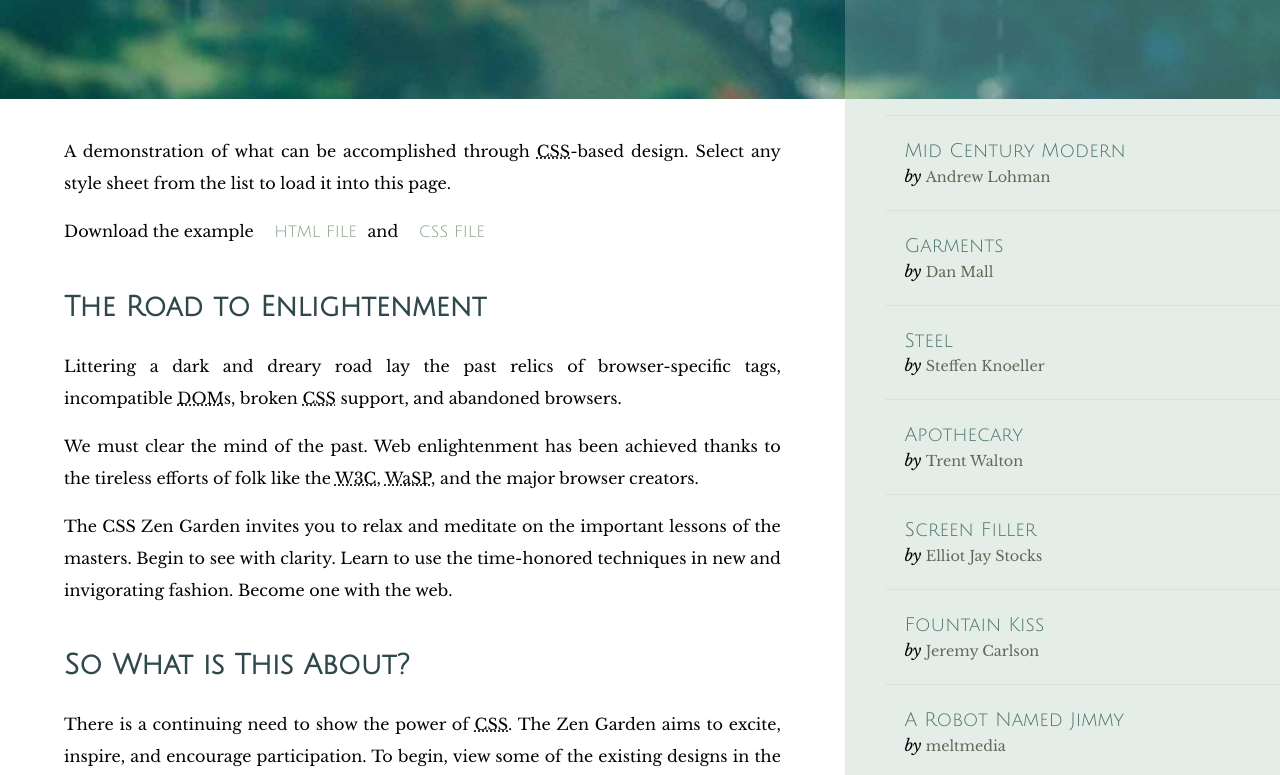
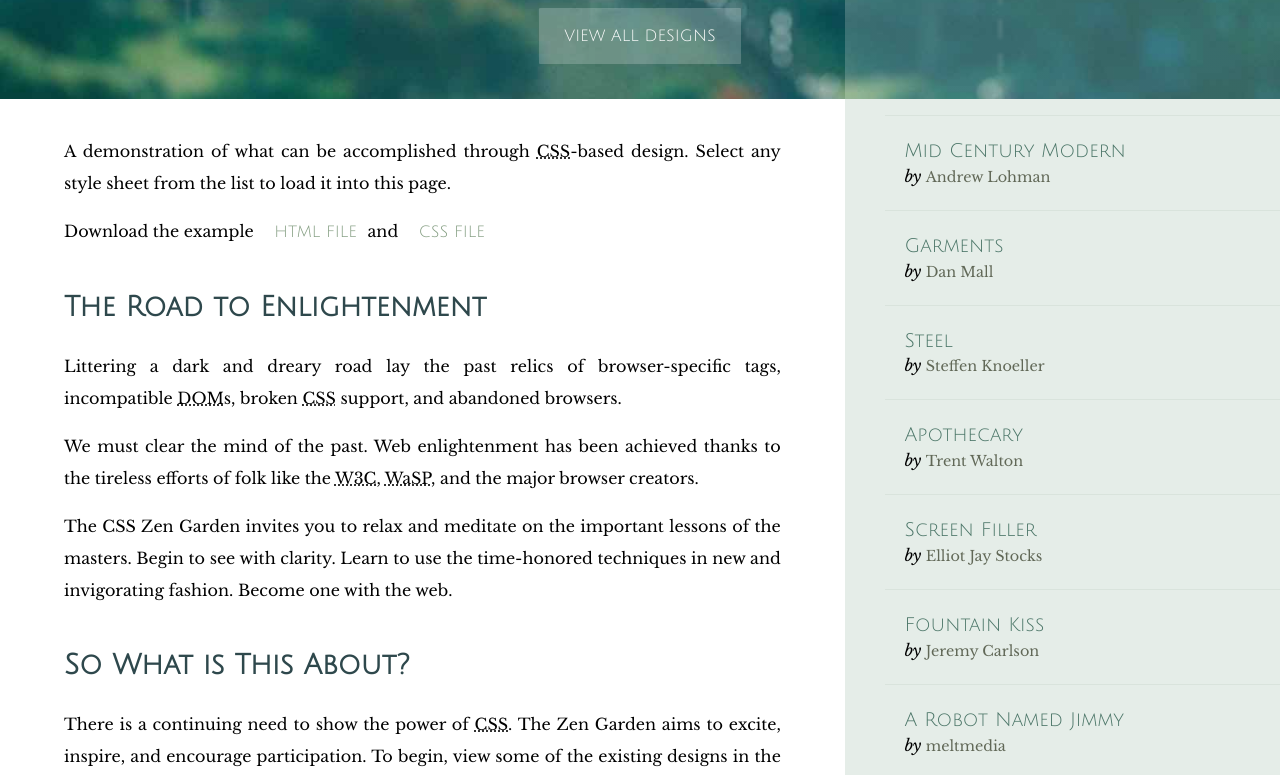
Before and after one commit to anandtoshniwal93/HTML, a plain HTML site: page html/codepen.html in a window 1280 px wide. Shown: the part 151-926 px from the top of the page. Drawn offline with nearby package versions, Linux system fonts and the light colour scheme.

Commit message:
responsive header menu(view all design)

```diff
--- a/css/codepen.css
+++ b/css/codepen.css
@@ -162,6 +162,16 @@ div.zen-resources ul li {
     padding-bottom: 5%;
     color: #799692;
 }
+ #view{
+
+        padding: 1.5% 2% 1.5% 2%;
+        color: white;
+        background: rgba(255, 255, 255, 0.2) 20%;
+        text-decoration: none;
+        margin-top:2%;
+        margin-bottom: 2%;
+
+    }
 
 .requirements p:last-child a {
     color: white;
@@ -237,13 +247,9 @@ div.zen-resources ul li {
         line-height: 2;
         font-weight: normal;
     }
-    #view{
+    .view{
         top:-40px;
         margin-left: 64% ;
-        padding: 1.5% 2% 1.5% 2%;
-        color: white;
-        background: rgba(255, 255, 255, 0.2) 20%;
-
     }
     .summary,
     .preamble {
```
